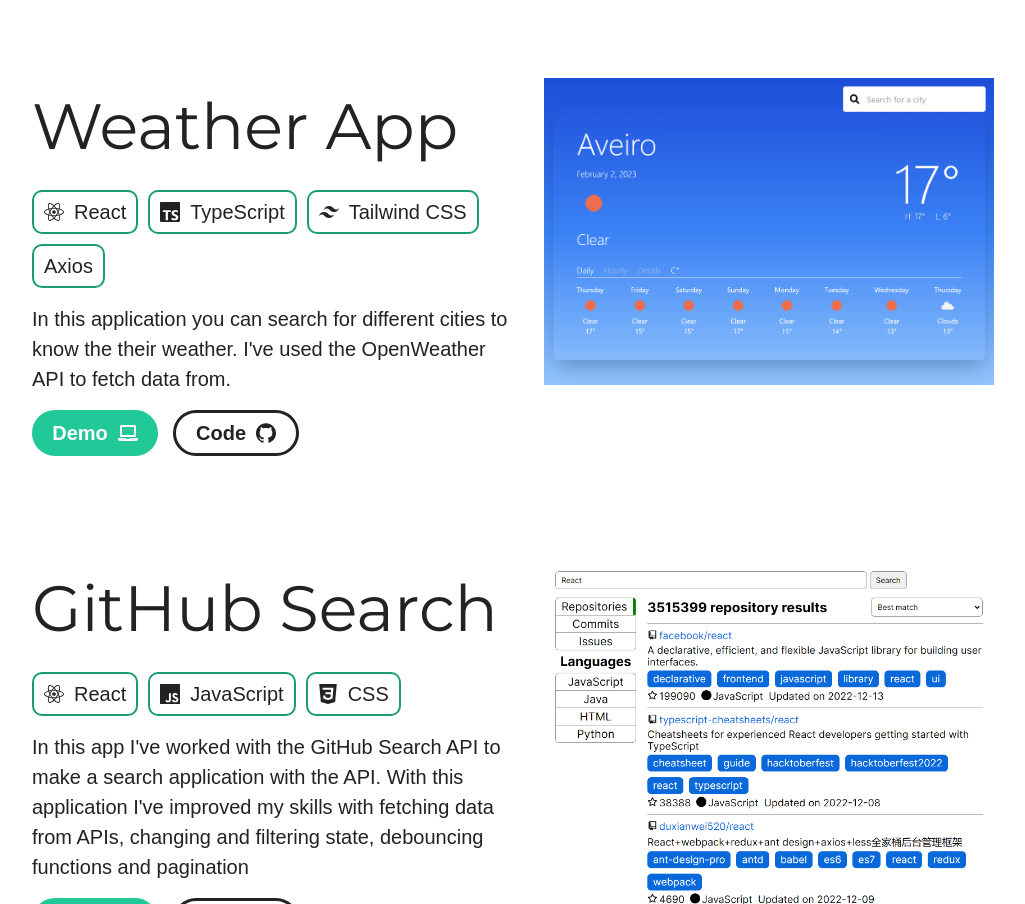
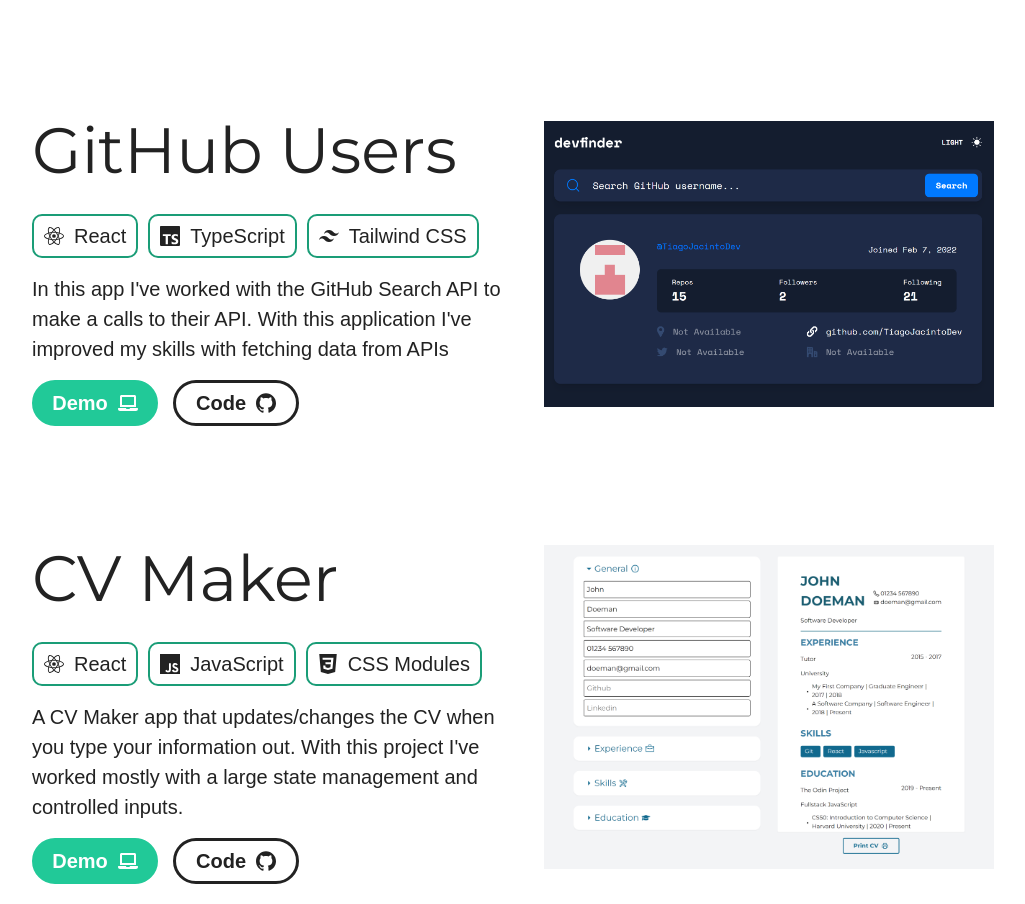
Before and after one commit to TiagoJacintoDev/personal-portfolio, a React (Create React App) app: page / in a window 1280 px wide. Shown: the part 3620-4524 px from the top of the page, without its empty margins (108-1133 px from the left). Built offline with nearby package versions, Linux system fonts and the light colour scheme; a web font is replaced by a local one.

Commit message:
Add project

```diff
--- a/src/data/projectsData.js
+++ b/src/data/projectsData.js
@@ -9,10 +9,10 @@
 } from "react-icons/si";
 import CVMaker from "../images/cv-maker.png";
 import GitHubSearch from "../images/github-search.png";
-import EcommerceApp from "../images/ecommerce.png";
 import GPT3 from "../images/gpt3.png";
 import WeatherApp from "../images/weather-app.png";
 import SneakerProductPage from "../images/sneaker-product-page.png";
+import GitHubUsers from "../images/github-users.png";
 
 export const projectsData = [
   {
@@ -67,22 +67,6 @@
     img: GPT3,
   },
   {
-    title: "CV Maker",
-    skills: [
-      {
-        text: "React",
-        img: <SiReact />,
-      },
-      { text: "JavaScript", img: <SiJavascript /> },
-      { text: "CSS Modules", img: <SiCss3 /> },
-    ],
-    description:
-      "A CV Maker app that updates/changes the CV when you type your information out. With this project I've worked mostly with a large state management and controlled inputs.",
-    demoURL: "https://cv-makerapp.vercel.app/",
-    codeURL: "https://github.com/TiagoJacintoDev/cv-maker",
-    img: CVMaker,
-  },
-  {
     title: "Weather App",
     skills: [
       {
@@ -108,25 +92,41 @@
     img: WeatherApp,
   },
   {
-    title: "GitHub Search",
+    title: "GitHub Users",
     skills: [
       {
         text: "React",
         img: <SiReact />,
       },
       {
-        text: "JavaScript",
-        img: <SiJavascript />,
+        text: "TypeScript",
+        img: <SiTypescript />,
       },
       {
-        text: "CSS",
-        img: <SiCss3 />,
+        text: "Tailwind CSS",
+        img: <SiTailwindcss />,
       },
     ],
     description:
-      "In this app I've worked with the GitHub Search API to make a search application with the API. With this application I've improved my skills with fetching data from APIs, changing and filtering state, debouncing functions and pagination",
-    demoURL: "https://github-searchapp.vercel.app/",
-    codeURL: "https://github.com/TiagoJacintoDev/github-search-api",
-    img: GitHubSearch,
+      "In this app I've worked with the GitHub Search API to make a calls to their API. With this application I've improved my skills with fetching data from APIs",
+    demoURL: "https://github-users-pt.vercel.app/",
+    codeURL: "https://github.com/TiagoJacintoDev/github-users",
+    img: GitHubUsers,
+  },
+  {
+    title: "CV Maker",
+    skills: [
+      {
+        text: "React",
+        img: <SiReact />,
+      },
+      { text: "JavaScript", img: <SiJavascript /> },
+      { text: "CSS Modules", img: <SiCss3 /> },
+    ],
+    description:
+      "A CV Maker app that updates/changes the CV when you type your information out. With this project I've worked mostly with a large state management and controlled inputs.",
+    demoURL: "https://cv-makerapp.vercel.app/",
+    codeURL: "https://github.com/TiagoJacintoDev/cv-maker",
+    img: CVMaker,
   },
 ];
--- a/src/index.css
+++ b/src/index.css
@@ -377,6 +377,7 @@
 
 .project {
   display: grid;
+  align-items: center;
   gap: 4rem;
 }
 .project:not(:last-child) {
```
Also changed, not shown: src/images/github-users.png (added).
